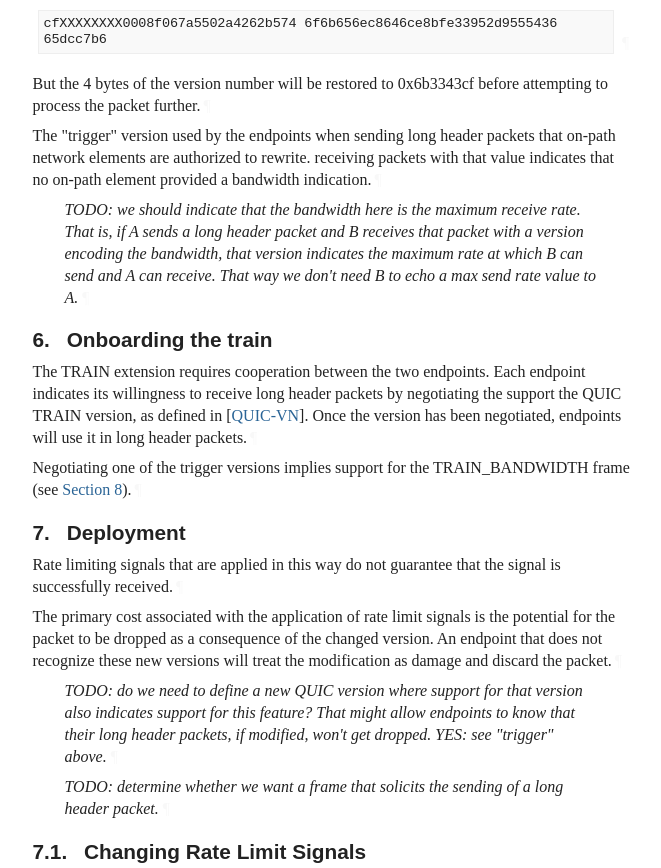
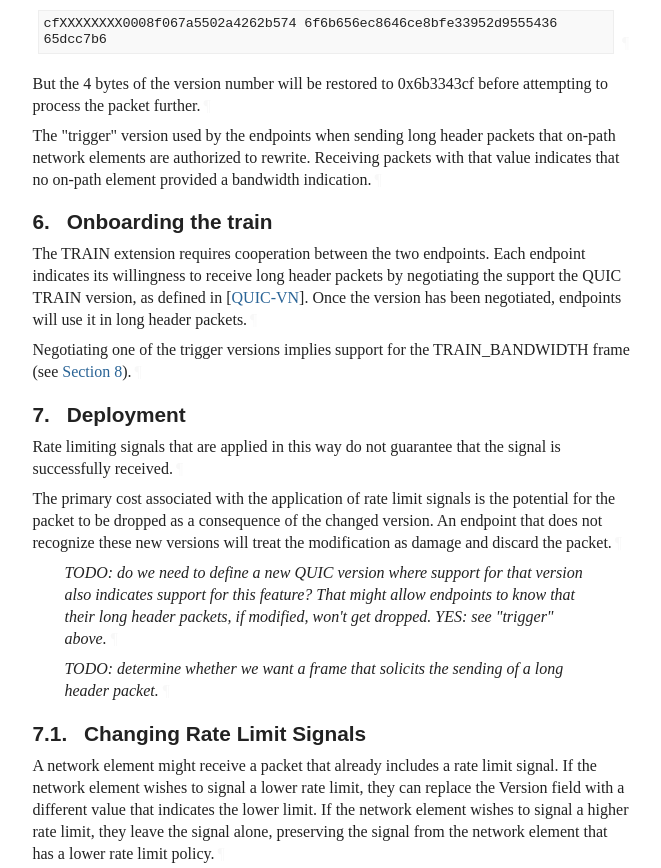
Before and after one commit to martinthomson/train-protocol, a plain HTML site: page ch-review-1/draft-thomson-train-protocol.html in a window 1280 px wide. Shown: the part 3107-3975 px from the top of the page, without its empty margins (92-753 px from the left). Drawn offline with Linux system fonts and the light colour scheme; a web font is replaced by a local one.

Commit message:
Script updating gh-pages from e0492e2. [ci skip]

```diff
--- a/ch-review-1/draft-thomson-train-protocol.html
+++ b/ch-review-1/draft-thomson-train-protocol.html
@@ -1415,16 +1415,9 @@ cfXXXXXXXX0008f067a5502a4262b574 6f6b656ec8646ce8bfe33952d9555436
 <p id="section-5-7">But the 4 bytes of the version number will be restored to 0x6b3343cf before
 attempting to process the packet further.<a href="#section-5-7" class="pilcrow">¶</a></p>
 <p id="section-5-8">The "trigger" version used by the endpoints when sending long header packets
-that on-path network elements are authorized to rewrite. receiving packets
+that on-path network elements are authorized to rewrite. Receiving packets
 with that value indicates that no on-path element provided a bandwidth
 indication.<a href="#section-5-8" class="pilcrow">¶</a></p>
-<aside id="section-5-9">
-        <p id="section-5-9.1">TODO: we should indicate that the bandwidth here is the maximum
-receive rate. That is, if A sends a long header packet and B receives
-that packet with a version encoding the bandwidth, that version
-indicates the maximum rate at which B can send and A can receive.
-That way we don't need B to echo a max send rate value to A.<a href="#section-5-9.1" class="pilcrow">¶</a></p>
-</aside>
 </section>
 </div>
 <div id="nego">
@@ -1513,6 +1506,7 @@ value in a TRAIN_BANDWIDTH frame.<a href="#section-8-1" class="pilcrow">¶</a></
 TRAIN_BANDWIDTH Frame {
   Type (i) = 0x15228c0c,
   Path Identifier (i),
+  Bandwidth (i)
 }
 </pre>
 </div>
```
Also changed, not shown: ch-review-1/draft-thomson-train-protocol.txt (+2 -8 lines).
